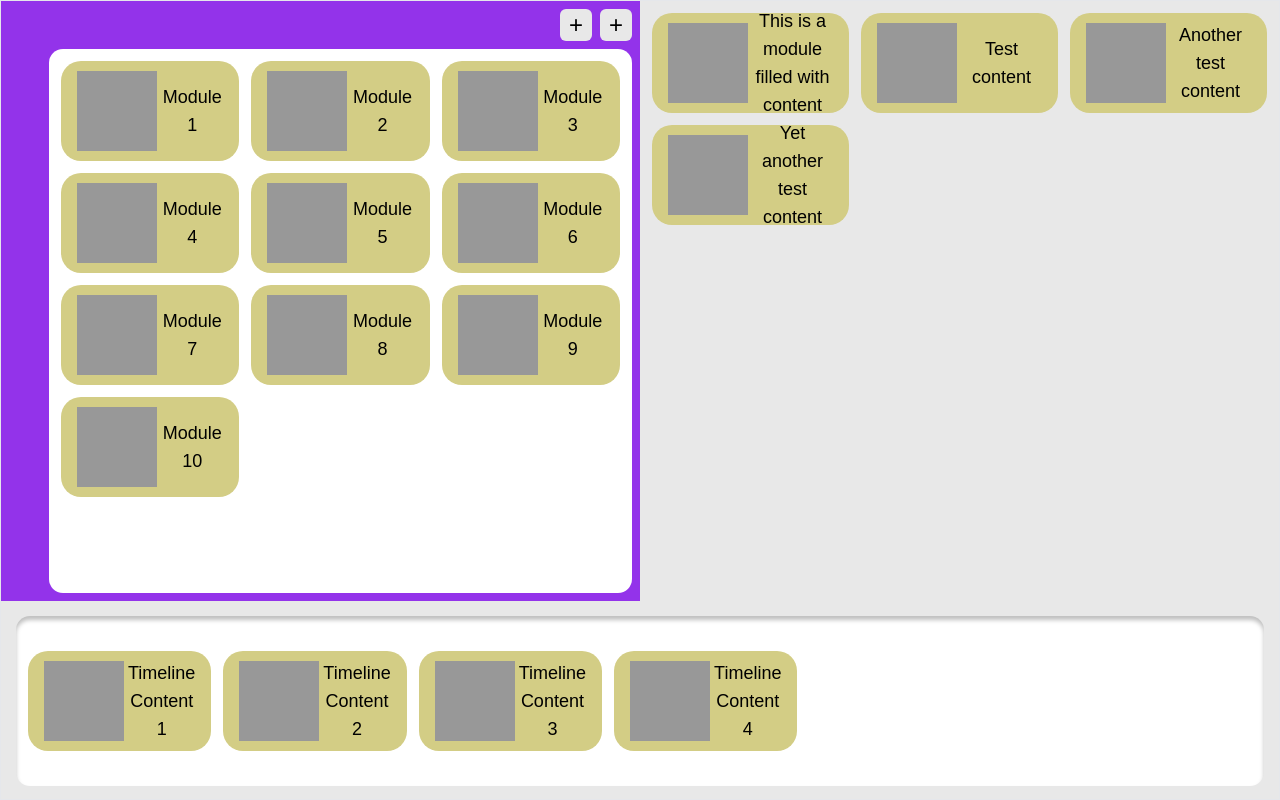
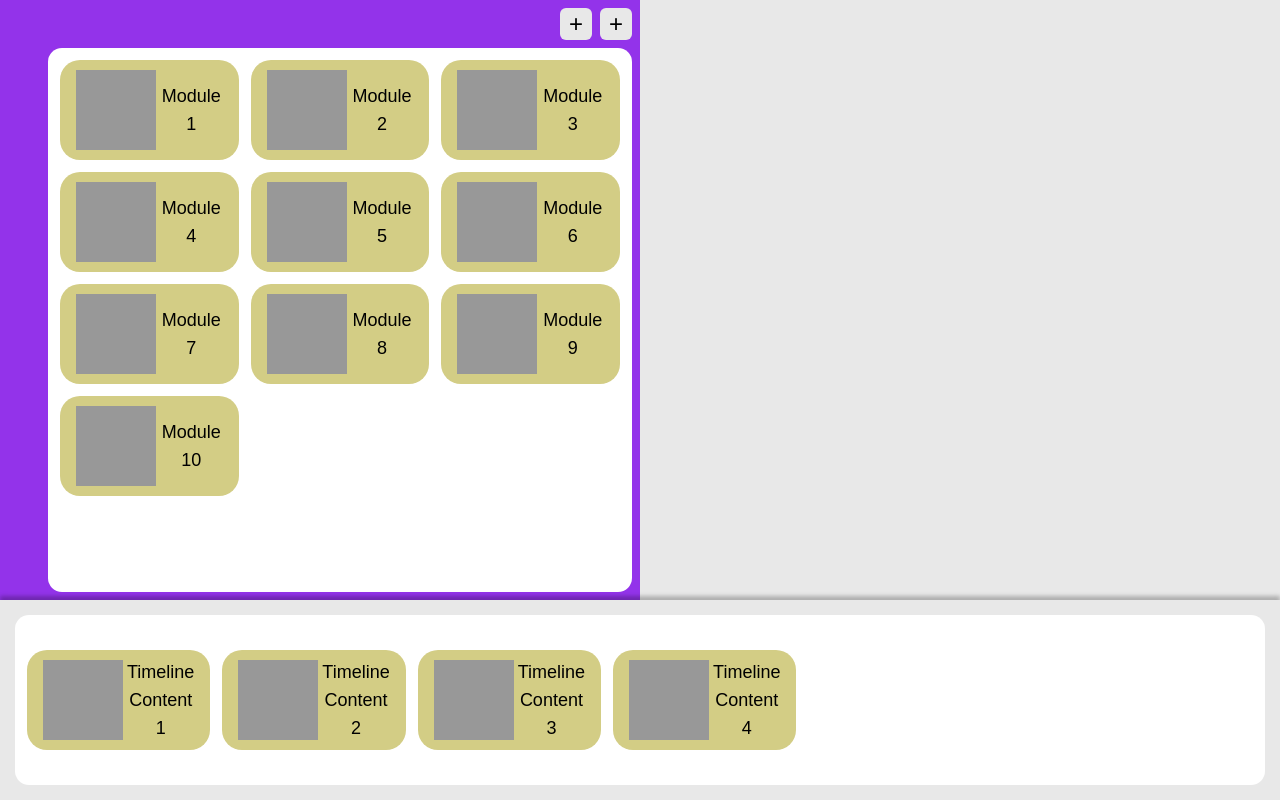
Before and after one commit to JimmyBlackley/linger, a Next.js app: page /app in a window 1280 px wide. Built offline with nearby package versions, Linux system fonts and the light colour scheme.

Commit message:
changed shadow and overlay

```diff
--- a/src/app/app/page.tsx
+++ b/src/app/app/page.tsx
@@ -10,7 +10,6 @@ import {
 } from "@dnd-kit/core";
 import { arrayMove } from "@dnd-kit/sortable";
 import { v4 as uuidv4 } from "uuid";
-import NavPill from "@/app/ui/app/NavPill";
 import Pallette from "@/app/ui/app/Pallette";
 import Timeline from "@/app/ui/app/Timeline";
 import ContentArea from "@/app/ui/app/ContentArea";
@@ -21,12 +20,6 @@ import { addToTimeline } from "../lib/app/addToTimeline";
 import { deleteFromTimeline } from "../lib/app/deleteFromTimeline";
 
 function App(): JSX.Element {
-	const [contentList, setContentList] = useState<Content[]>([
-		{ id: uuidv4(), name: "This is a module filled with content" },
-		{ id: uuidv4(), name: "Test content" },
-		{ id: uuidv4(), name: "Another test content" },
-		{ id: uuidv4(), name: "Yet another test content" },
-	]);
 	const [timelineContentList, setTimelineContentList] = useState<Content[]>([
 		{ id: uuidv4(), name: "Timeline Content 1" },
 		{ id: uuidv4(), name: "Timeline Content 2" },
@@ -53,18 +46,6 @@ function App(): JSX.Element {
 		const { active, over } = e;
 		setCurrentDragCard(null);
 		if (over) {
-			/* dragging item from content */
-			if (active.data.current?.container === "contentArea") {
-				if (over.data.current?.container === "contentArea" || over.id === "contentArea") {
-					setContentList((contentList) => {
-						const oldIndex = contentList.findIndex((content) => content.id === active.id);
-						const newIndex = contentList.findIndex((content) => content.id === over.id);
-						return arrayMove(contentList, oldIndex, newIndex);
-					});
-				} else if (over.data.current?.container === "timeline" || over.id === "timeline") {
-					addToTimeline(active.data.current?.name);
-				}
-			}
 			/* dragging item from pallete */
 			if (active.data.current?.container === "pallete") {
 				if (over.data.current?.container === "pallete" || over.id === "pallete") {
@@ -103,10 +84,7 @@ function App(): JSX.Element {
 		}
 	}
 	function handleDragOverlay() {
-		let activeCard = contentList.find((content) => content.id === currentDragCard?.id);
-		if (!activeCard) {
-			activeCard = moduleList.find((module) => module.id === currentDragCard?.id);
-		}
+		let activeCard = moduleList.find((content) => content.id === currentDragCard?.id);
 		if (!activeCard) {
 			activeCard = timelineContentList.find((timelineContent) => timelineContent.id === currentDragCard?.id);
 		}
@@ -119,7 +97,7 @@ function App(): JSX.Element {
 		}
 	}
 	return (
-		<div className="grid grid-cols-2 grid-rows-[75vh_25vh] h-screen bg-variable-collection-bg-grey border">
+		<div className="grid grid-cols-2 grid-rows-[75vh_25vh] h-screen bg-variable-collection-bg-grey">
 			<DndContext
 				id={"unique-dnd-context-id-to-fix-nextjs-hydration-error"}
 				onDragStart={handleDragStart}
@@ -131,7 +109,7 @@ function App(): JSX.Element {
 					currentDragCard={currentDragCard}
 					className="w-full h-full"
 				/>
-				<ContentArea contentList={contentList} currentDragCard={currentDragCard} ></ContentArea>
+				<ContentArea currentDragCard={currentDragCard} ></ContentArea>
 				<Timeline
 					timelineContentList={timelineContentList}
 					currentDragCard={currentDragCard}
--- a/src/app/ui/app/ContentArea.tsx
+++ b/src/app/ui/app/ContentArea.tsx
@@ -5,38 +5,13 @@ import { Content } from "@/app/types";
 
 interface Props {
 	children?: React.ReactNode;
-	contentList: Content[];
 	currentDragCard: Active | null;
 }
 
-function ContentArea({ children, contentList, currentDragCard }: Props): JSX.Element {
+function ContentArea({ children, currentDragCard }: Props): JSX.Element {
 	const { setNodeRef } = useDroppable({ id: "contentArea" });
 	return (
 		<div ref={setNodeRef} className="relative">
-			{currentDragCard?.data.current?.container === "timeline" && (
-				<div className="absolute inset-0 bg-red-500 opacity-50 pointer-events-none"></div>
-			)}
-			{currentDragCard?.data.current?.container === "pallete" && (
-				<div className="absolute inset-0 bg-green-500 opacity-50 pointer-events-none"></div>
-			)}
-			<SortableContext items={contentList}>
-				<div className="grid grid-cols-3 auto-rows-min gap-3 p-3 overflow-y-auto">
-					{contentList.map((content) => {
-						return (
-							<SortableCard
-								key={content.id}
-								id={content.id}
-								container="contentArea"
-								name={content.name}
-								className={`w-full ${currentDragCard?.id === content.id ? "invisible" : ""}`}
-							>
-								{content.name}
-							</SortableCard>
-						);
-					})}
-					{children}
-				</div>
-			</SortableContext>
 		</div>
 	);
 }
--- a/src/app/ui/app/Pallette.tsx
+++ b/src/app/ui/app/Pallette.tsx
@@ -16,7 +16,7 @@ function Pallette({ className, moduleList, currentDragCard }: Props): JSX.Elemen
 	const [currentActiveButtonId, setCurrentActiveButtonId] = useState("");
 	return (
 		<div className={`relative p-2 grid grid-cols-[2rem_1fr] grid-rows-[2rem_1fr] gap-2 bg-purple-600 ${className}`}>
-			{currentDragCard?.data.current?.container === "contentArea" && (
+			{currentDragCard?.data.current?.container === "timeline" && (
 				<div className="absolute inset-0 bg-red-500 opacity-50  pointer-events-none"></div>
 			)}
 			<div className="row-span-2"></div>
--- a/src/app/ui/app/Timeline.tsx
+++ b/src/app/ui/app/Timeline.tsx
@@ -15,12 +15,11 @@ function Timeline({ className, timelineContentList, currentDragCard, children }:
 	const { setNodeRef } = useDroppable({ id: "timeline" });
 	return (
 		/* outer box */
-		<>
-			<div ref={setNodeRef} className={`h-200px p-[15px] relative ${className}`}>
-				{currentDragCard?.data.current?.container === "contentArea" && (
+		<div ref={setNodeRef} className={`shadow-[0px_-4px_4px_#00000040] h-200px p-[15px] relative ${className}`}>
+			{currentDragCard?.data.current?.container === "pallete" && (
 				<div className="absolute inset-0 bg-green-500 opacity-50 pointer-events-none"></div>
 			)}
-				<div className="h-full w-full grow bg-white rounded-[14px] shadow-[inset_0px_4px_4px_#00000040] overflow-x-scroll">
+			<div className="h-full w-full grow bg-white rounded-[14px] overflow-x-scroll">
 				<SortableContext items={timelineContentList}>
 					<div className="h-full grid grid-flow-col grid-rows-1 auto-cols-min items-center gap-3 p-3 overflow-x-auto">
 						{timelineContentList.map((timelineContent) => {
@@ -43,7 +42,6 @@ function Timeline({ className, timelineContentList, currentDragCard, children }:
 				</SortableContext>
 			</div>
 		</div>
-		</>
 	);
 }
 export default Timeline;
```
Also changed, not shown: 1 other file (tests, documents, lock files or other folders). Lines whose indentation alone changed are shown as unchanged.
